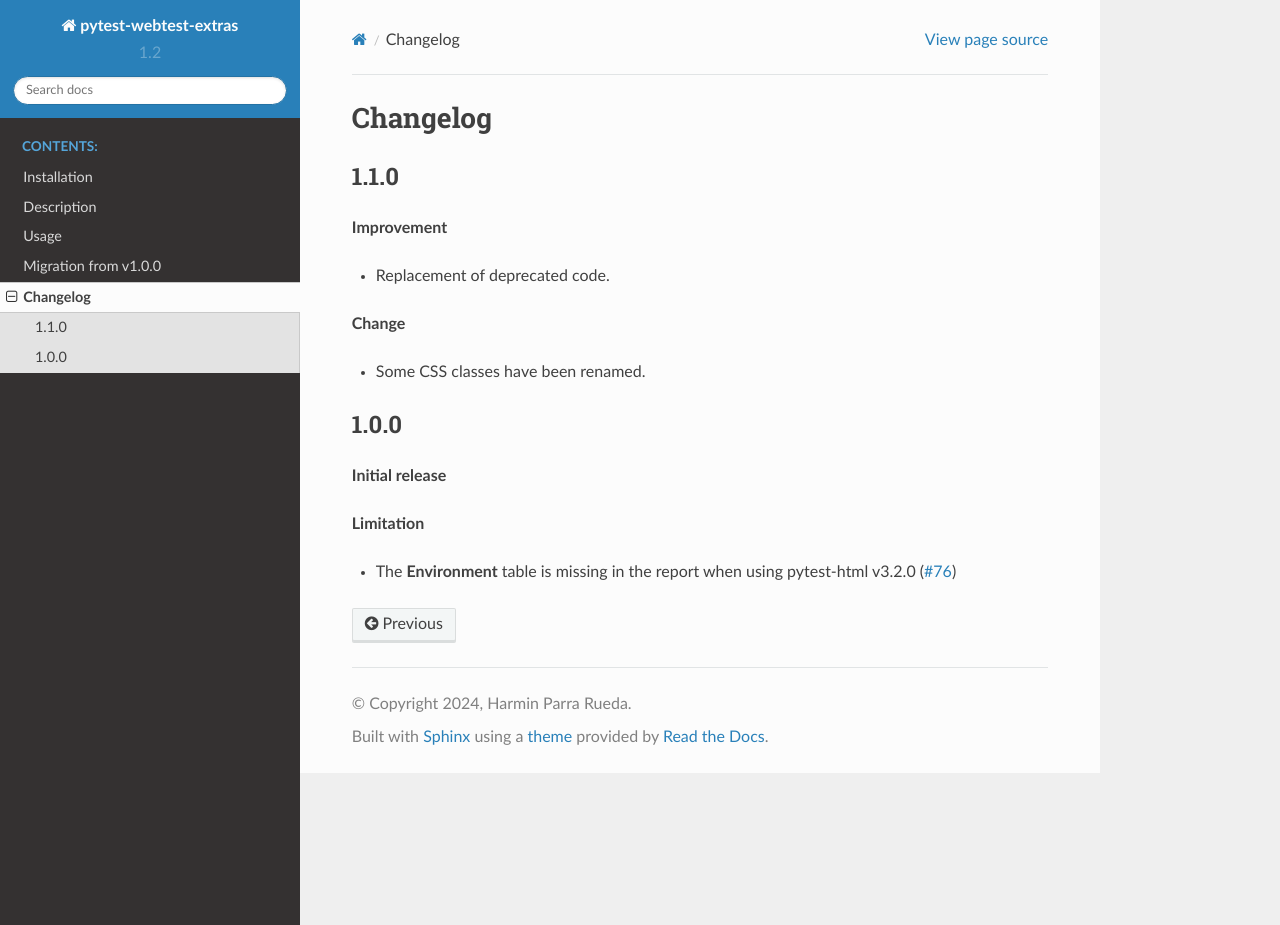
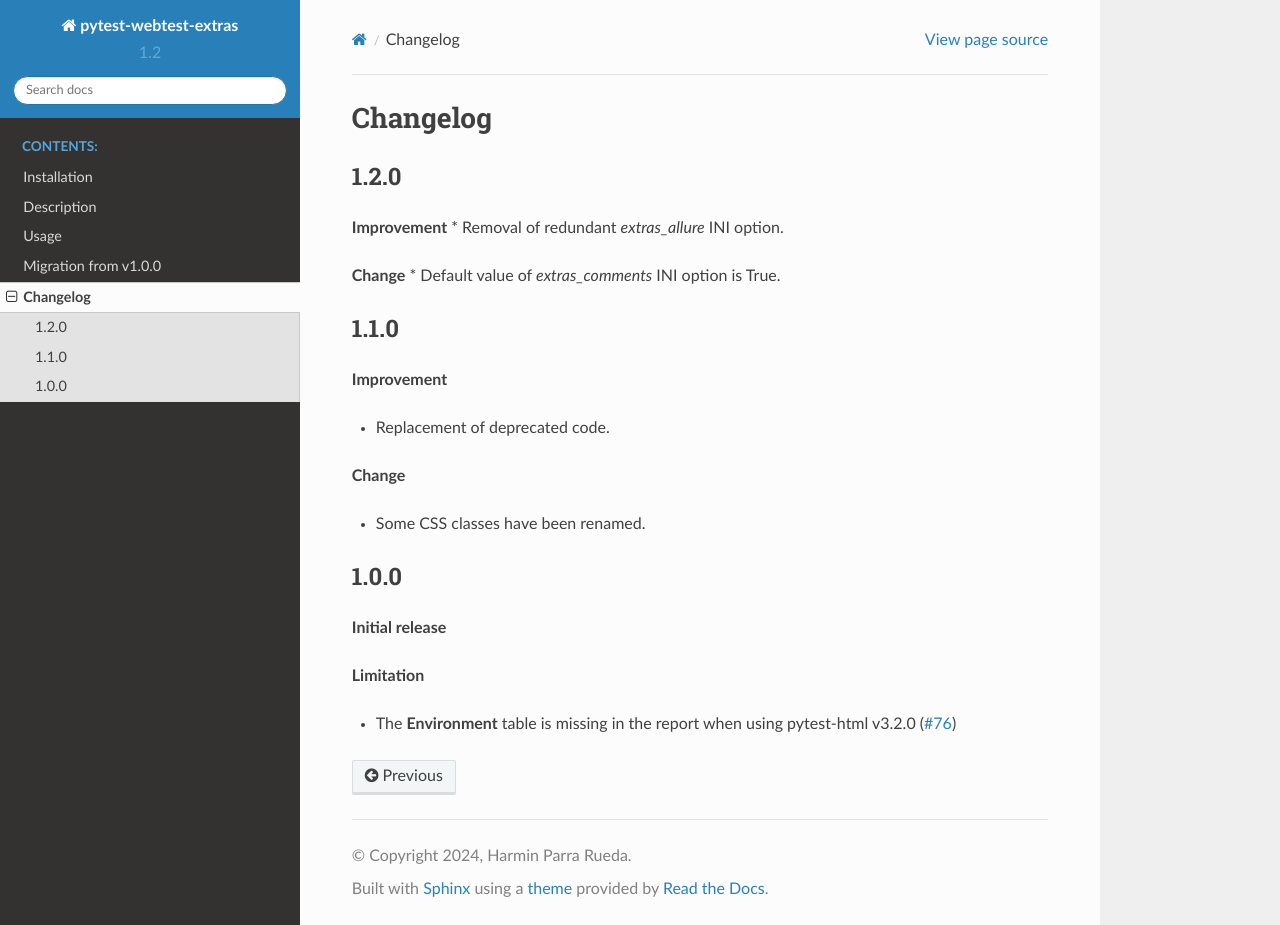
Before and after one commit to harmin-parra/pytest-webtest-extras, a Sphinx documentation site: the page built from docs/changelog.rst, in a window 1280 px wide and 925 px high. Built offline with Sphinx 7.4.7 and the Read the Docs theme 2.0.0, drawn with Linux system fonts in a browser that asks for light colours.

Commit message:
changelog for v1.2.0

```diff
--- a/docs/changelog.rst
+++ b/docs/changelog.rst
@@ -1,6 +1,16 @@
 =========
 Changelog
 =========
+
+
+1.2.0
+=====
+
+**Improvement**
+* Removal of redundant `extras_allure` INI option.
+
+**Change**
+* Default value of `extras_comments` INI option is True.
 
 
 1.1.0
```
